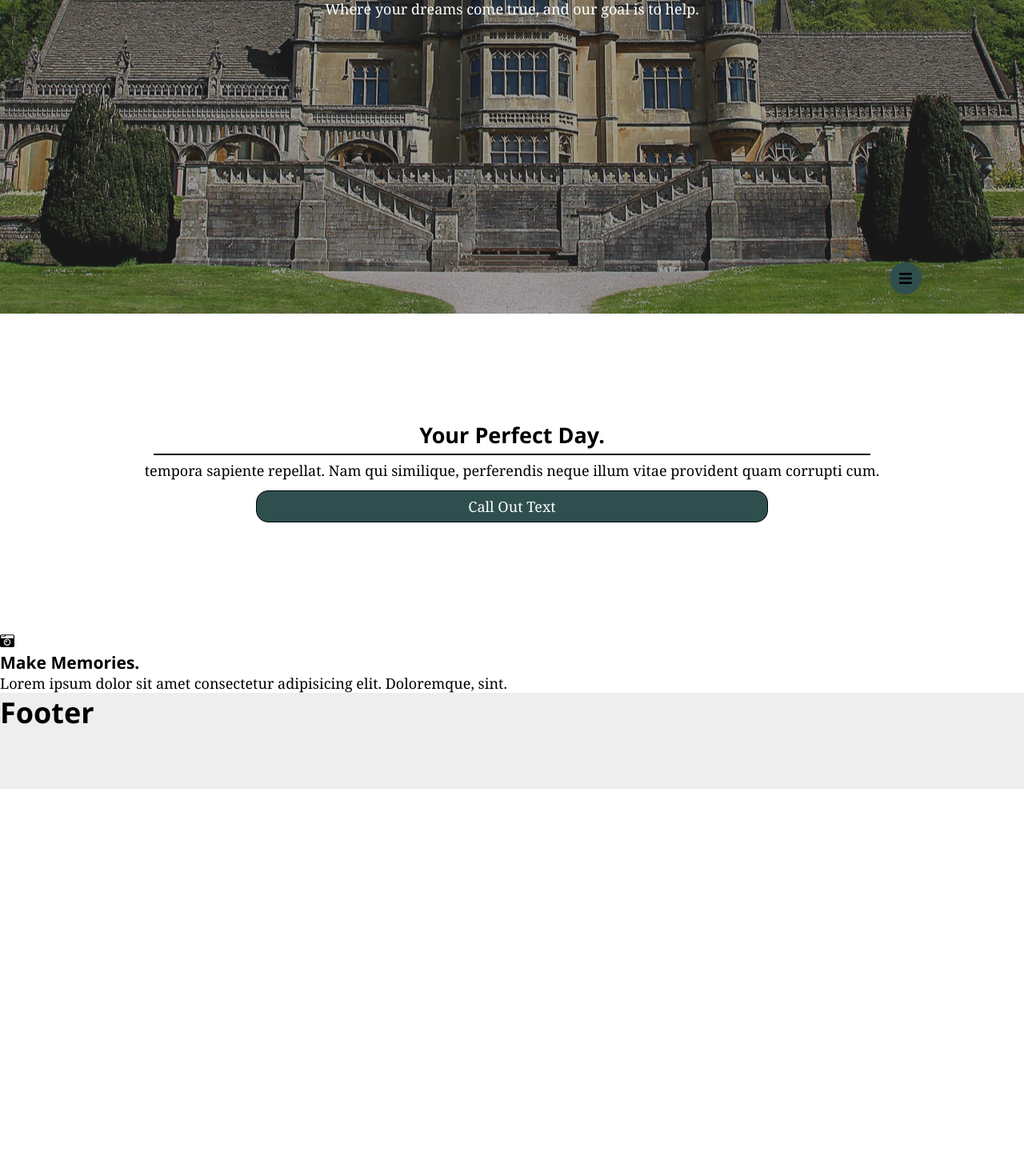
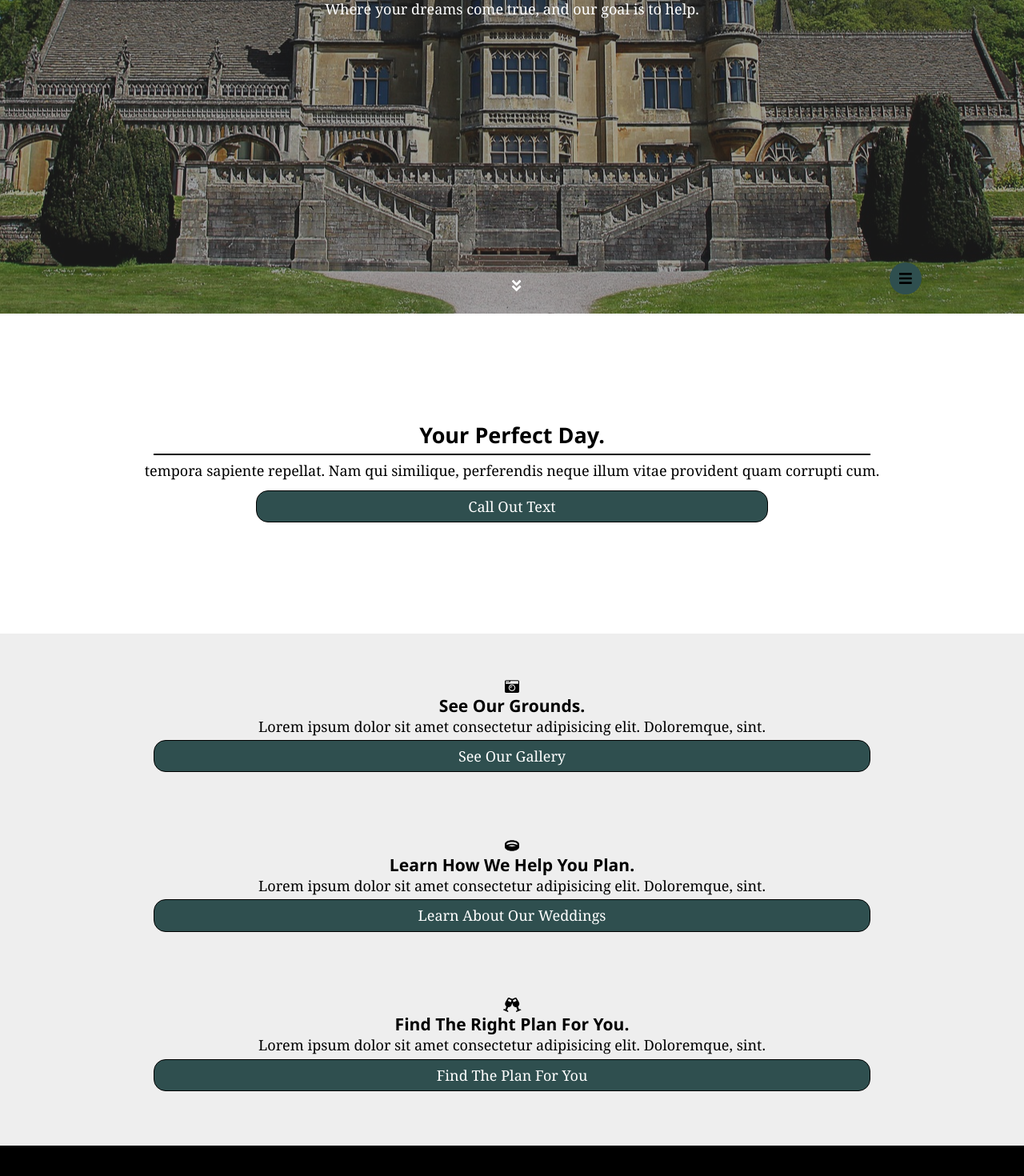
Before and after one commit to Kyler1295/RosenManor, a Vue app: page / in a window 1280 px wide. Shown: the part 408-1878 px from the top of the page at 80% size. Before the commit the page ends 1394 px from the top, so only its background shows below. Built offline with nearby package versions, Linux system fonts and the light colour scheme.

Commit message:
Added Icon Section and Scroll Arrow

```diff
--- a/src/components/Footer.vue
+++ b/src/components/Footer.vue
@@ -11,6 +11,6 @@ export default {};
 <style lang="scss" scoped>
 footer {
   height: 15vh;
-  background-color: #eeeeee;
+  background-color: #000000;
 }
 </style>
--- a/src/views/Home.vue
+++ b/src/views/Home.vue
@@ -1,20 +1,37 @@
 <template>
   <section class="home">
+    <!-- Hero Image -->
     <div class="hero-image">
       <h1>Rosen Manor</h1>
       <p class="callout">Where your dreams come true, and our goal is to help.</p>
       <div class="image-overlay"></div>
+      <font-awesome-icon :icon="Arrow" class="scroll-arrow" />
     </div>
+    <!-- First Main Callout Section -->
     <div class="content-section">
       <h2>Your Perfect Day.</h2>
       <p>tempora sapiente repellat. Nam qui similique, perferendis neque illum vitae provident quam corrupti cum.</p>
       <Button :btnText="'Call Out Text'" :btnLink="'/about'" :btnWidth="'50%'" />
     </div>
+    <!-- Section For Icon Callouts -->
     <div class="icon-section">
       <section class="icon-segment">
         <font-awesome-icon :icon="CameraIcon" />
-        <h3>Make Memories.</h3>
+        <h3>See Our Grounds.</h3>
         <p>Lorem ipsum dolor sit amet consectetur adipisicing elit. Doloremque, sint.</p>
+        <Button :btnText="'See Our Gallery'" :btnLink="'/gallery'" :btnWidth="'70%'" />
+      </section>
+      <section class="icon-segment">
+        <font-awesome-icon :icon="RingIcon" />
+        <h3>Learn How We Help You Plan.</h3>
+        <p>Lorem ipsum dolor sit amet consectetur adipisicing elit. Doloremque, sint.</p>
+        <Button :btnText="'Learn About Our Weddings'" :btnLink="'/wedding'" :btnWidth="'70%'" />
+      </section>
+      <section class="icon-segment">
+        <font-awesome-icon :icon="DrinkIcon" />
+        <h3>Find The Right Plan For You.</h3>
+        <p>Lorem ipsum dolor sit amet consectetur adipisicing elit. Doloremque, sint.</p>
+        <Button :btnText="'Find The Plan For You'" :btnLink="'/plans'" :btnWidth="'70%'" />
       </section>
     </div>
   </section>
@@ -22,13 +39,20 @@
 
 <script>
 import Button from "../components/Button";
-import { faCameraRetro, faRing } from "@fortawesome/free-solid-svg-icons";
+import {
+  faCameraRetro,
+  faRing,
+  faGlassCheers,
+  faAngleDoubleDown
+} from "@fortawesome/free-solid-svg-icons";
 
 export default {
   data() {
     return {
       CameraIcon: faCameraRetro,
-      RingIcon: faRing
+      RingIcon: faRing,
+      DrinkIcon: faGlassCheers,
+      Arrow: faAngleDoubleDown
     };
   },
   name: "home",
@@ -76,6 +100,13 @@ export default {
       height: 100%;
       background-color: #33333375;
     }
+    .scroll-arrow {
+      position: absolute;
+      bottom: 3%;
+      left: 50%;
+      color: white;
+      animation: 1.5s ArrowAnimate infinite alternate;
+    }
   }
   // Content Section
   .content-section {
@@ -95,5 +126,29 @@ export default {
       margin: 0.4rem 0;
     }
   }
+  // Icon Section
+  .icon-section {
+    height: 80vh;
+    background-color: #eeeeee;
+    padding: 1rem 0;
+    .icon-segment {
+      height: 33%;
+      display: flex;
+      justify-content: center;
+      align-items: center;
+      flex-direction: column;
+      text-align: center;
+      padding: 1rem 0;
+    }
+  }
+}
+
+@keyframes ArrowAnimate {
+  from {
+    bottom: 6%;
+  }
+  to {
+    bottom: 3%;
+  }
 }
 </style>
```
